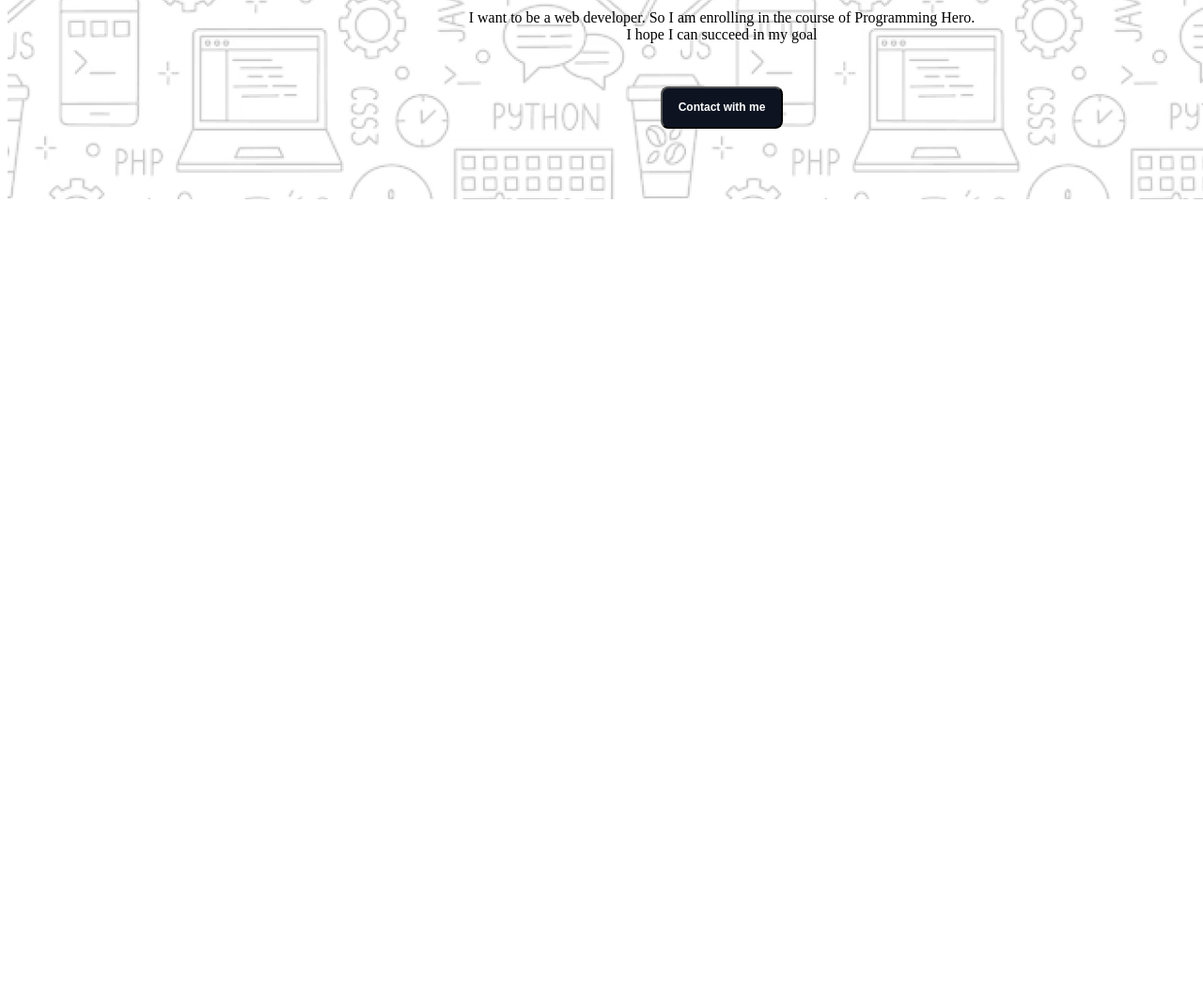
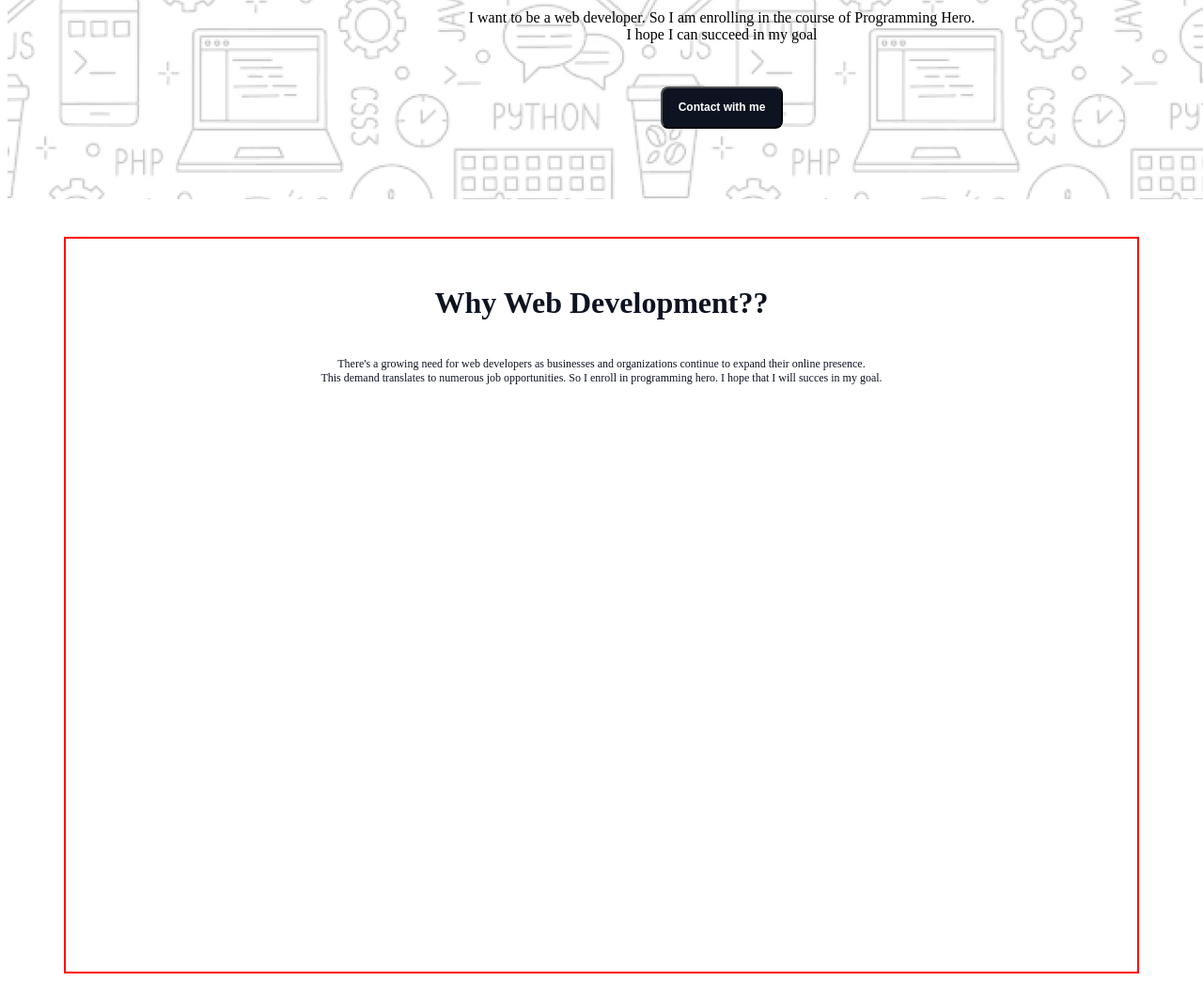
Before and after one commit to armanhosen536/My-Assignment, a plain HTML site: page index.html in a window 1280 px wide. Shown: the part 500-1544 px from the top of the page at 94% size. Before the commit the page ends 800 px from the top, so only its background shows below. Drawn offline with Linux system fonts and the light colour scheme; a web font is replaced by a local one.

Commit message:
complete title-section second page

```diff
--- a/index.html
+++ b/index.html
@@ -23,9 +23,18 @@
                 </div>
              </div>
            </section>
+           <!-- end my first section-->
     </header>
     <main>
-
+       <!-- start my second section -->
+         <section class="main-contain">
+            <div class="main-section">
+                <div class="title-contain">
+                    <h2>Why Web Development??</h2>
+                    <p>There's a growing need for web developers as businesses and organizations continue to expand their online presence. <br>This demand translates to numerous job opportunities. So I enroll in programming hero. I hope that I will succes in my goal.</p>
+                </div>
+            </div>
+         </section>
     </main>
     <footer>
 
--- a/style/style.css
+++ b/style/style.css
@@ -49,3 +49,38 @@
     text-align: center;
     margin-top: 30px;
 }
+
+/* end first section */
+
+
+
+.main-contain{
+    width: 1140px;
+    height: 780px;
+    margin: 0 auto;
+    left: 148px;
+    right: 152px;
+    top: 857px;
+    bottom: 2993px;
+    border: 2px solid red;
+}
+.title-contain{
+    display: flex;
+    flex-direction: column;
+    justify-content: center;
+    align-items: center;
+    margin-top: 20px;
+}
+.title-contain h2{
+    color: rgb(13, 19, 33);
+    font-size: 32px;
+    text-align: center;
+    margin-top: 30px;
+}
+.title-contain p{
+    color: rgb(13, 19, 33);
+    font-size: 12px;
+    line-height: 15px;
+    text-align: center;
+
+}
```
